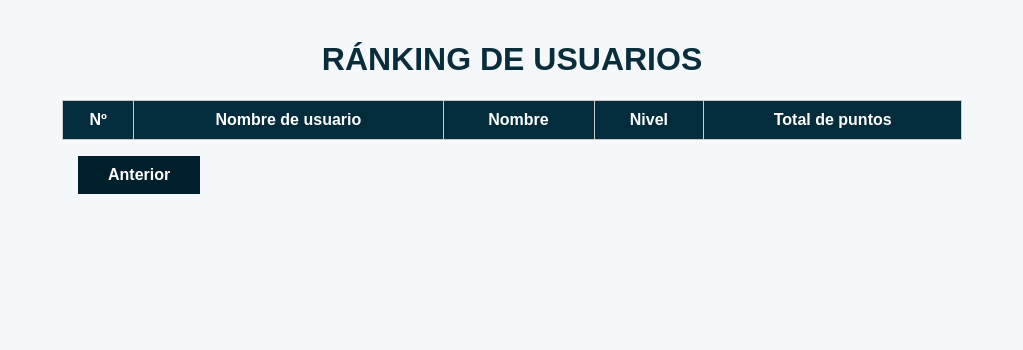
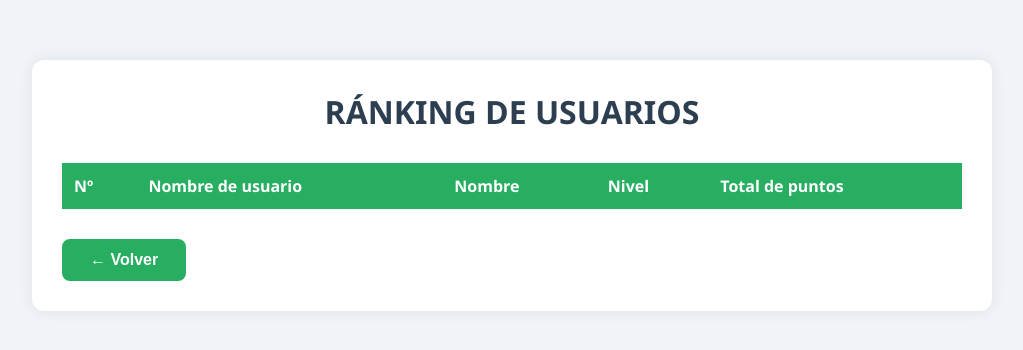
Before and after one commit to Shezitt/TBD, a PHP site: page /ranking.php in a window 1280 px wide. Shown: the top 350 px of the page, without its empty margins (128-1151 px from the left). Run offline with PHP 8.4, Linux system fonts and the light colour scheme; lists and menus that the app fills with data are empty.

Commit message:
update estilos

```diff
--- a/web/ranking.php
+++ b/web/ranking.php
@@ -3,89 +3,95 @@ session_start();
 require_once("conexion.php");
 ?>
 <!DOCTYPE html>
-<html lang="en">
-
+<html lang="es">
 <head>
-    <meta charset="UTF-8">
-    <meta name="viewport" content="width=device-width, initial-scale=1.0">
+  <meta charset="UTF-8" />
+  <meta name="viewport" content="width=device-width, initial-scale=1.0"/>
   <title>Ránking de usuarios</title>
   <style>
-        /* (el mismo estilo que antes) */
     body {
-            font-family: Arial, sans-serif;
-            background-color: #f4f8fa;
+      font-family: 'Segoe UI', sans-serif;
+      background-color: #f0f4f8;
       margin: 0;
-            padding: 20px;
+      padding: 0;
     }
 
     .container {
       max-width: 900px;
-            margin: auto;
+      margin: 60px auto;
+      padding: 30px;
+      background: #ffffff;
+      border-radius: 12px;
+      box-shadow: 0 0 15px rgba(0,0,0,0.08);
     }
 
     .header {
       text-align: center;
-            margin-bottom: 20px;
+      margin-bottom: 30px;
     }
 
     .header h1 {
-            color: #0a2d3c;
+      font-size: 32px;
+      color: #2c3e50;
+      margin: 0;
     }
 
-        .btn-verde {
-            background-color: #98eb9a;
-            color: #0a2d3c;
-            font-weight: bold;
-            padding: 10px 20px;
-            border: none;
-            border-radius: 6px;
-            cursor: pointer;
-            margin-bottom: 20px;
+    .cuerpo h2 {
+      font-size: 24px;
+      color: #34495e;
+      margin-top: 30px;
+      margin-bottom: 15px;
     }
 
     table {
       width: 100%;
       border-collapse: collapse;
-            text-align: center;
+      margin-bottom: 30px;
+      box-shadow: 0 0 5px rgba(0,0,0,0.05);
     }
 
-        thead {
-            background-color: #032d3c;
+    thead th {
+      background-color: #27ae60;
       color: white;
+      padding: 12px;
+      text-align: left;
+      font-size: 16px;
     }
 
-        tbody tr:nth-child(even) {
-            background-color: #e0e0e0;
+    tbody td {
+      background-color: #ecf0f1;
+      padding: 12px;
+      border-bottom: 1px solid #d0d7de;
+      font-size: 15px;
     }
 
-        td,
-        th {
-            padding: 10px;
-            border: 1px solid #ccc;
+    tbody tr:last-child td {
+      border-bottom: none;
     }
 
-        .texto-no {
-            color: #555;
+    .button-container {
+      display: flex;
+      justify-content: flex-start;
     }
 
     .btn {
-            margin: 1em;
-            background-color: #001f2d;
+      background-color: #27ae60;
       color: white;
-            padding: 10px 30px;
+      padding: 12px 28px;
       text-decoration: none;
       font-weight: bold;
       border: none;
       cursor: pointer;
       font-size: 16px;
+      border-radius: 8px;
+      transition: background 0.3s;
     }
 
     .btn:hover {
-            background-color: #003049;
+      background-color: #219150;
     }
   </style>
 </head>
-
 <body>
   <div class="container">
     <div class="header">
@@ -93,8 +99,7 @@ require_once("conexion.php");
     </div>
 
     <div class="cuerpo">
-
-            <table border>
+      <table>
         <thead>
           <tr>
             <th>Nº</th>
@@ -111,7 +116,6 @@ require_once("conexion.php");
           $resultado = $stmt->get_result();
 
           $cnt = 1;
-
           while ($fila = $resultado->fetch_assoc()) {
             echo "<tr>";
             echo "<td>" . $cnt++ . "</td>";
@@ -124,15 +128,11 @@ require_once("conexion.php");
           ?>
         </tbody>
       </table>
-
     </div>
 
-
     <div class="button-container">
-            <button class="btn" onclick="history.back()">Anterior</button>
+      <button class="btn" onclick="history.back()">← Volver</button>
     </div>
   </div>
-
 </body>
-
 </html>
```
Also changed, not shown: web/reporteImpacto.php (+38 -30 lines). Lines whose indentation alone changed are shown as unchanged.
